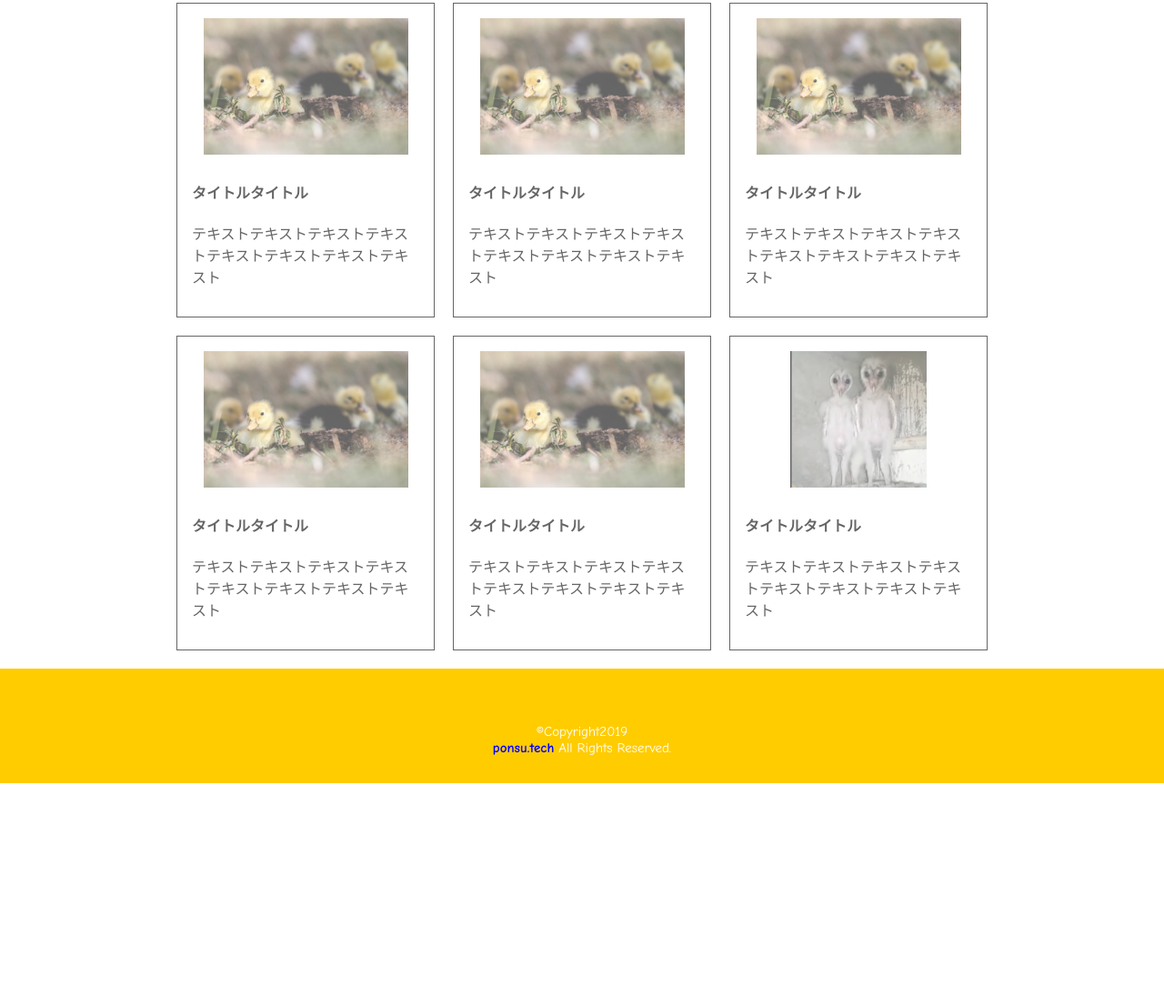
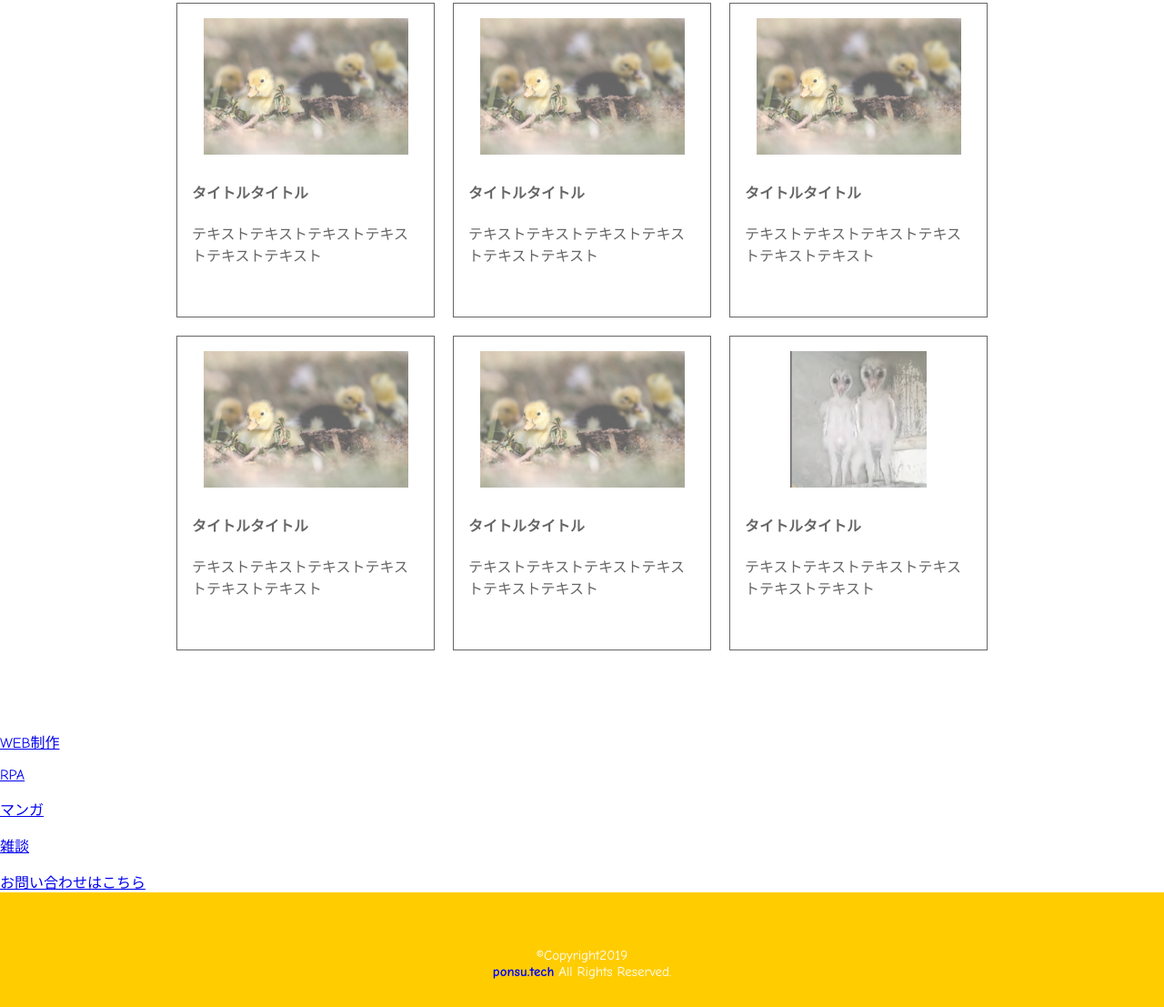
Before and after one commit to ponsu256/supreme-journey, a plain HTML site: page index.html in a window 1280 px wide. Shown: the part 856-1963 px from the top of the page at 91% size. Before the commit the page ends 1717 px from the top, so only its background shows below. Drawn offline with Linux system fonts and the light colour scheme; a web font is replaced by a local one.

Commit message:
Update index.html

```diff
--- a/index.html
+++ b/index.html
@@ -35,41 +35,56 @@
         <div class="blog">
           <img src="img/dack.jpg" alt="blogイメージ">
           <h4>タイトルタイトル</h4>
-          <p>テキストテキストテキストテキストテキストテキストテキストテキスト</p>
+          <p>テキストテキストテキストテキストテキストテキスト</p>
           <a class ="Link" href="blog/blog.html"></a>
         </div>
         <div class="blog">
           <img src="img/dack.jpg" alt="blogイメージ">
           <h4>タイトルタイトル</h4>
-          <p>テキストテキストテキストテキストテキストテキストテキストテキスト</p>
+          <p>テキストテキストテキストテキストテキストテキスト</p>
           <a class ="Link" href="blog/blog.html"></a>
         </div>
         <div class="blog">
           <img src="img/dack.jpg" alt="blogイメージ">
           <h4>タイトルタイトル</h4>
-          <p>テキストテキストテキストテキストテキストテキストテキストテキスト</p>
+          <p>テキストテキストテキストテキストテキストテキスト</p>
           <a class ="Link" href="blog/blog.html"></a>
         </div>
         <div class="blog">
           <img src="img/dack.jpg" alt="blogイメージ">
           <h4>タイトルタイトル</h4>
-          <p>テキストテキストテキストテキストテキストテキストテキストテキスト</p>
+          <p>テキストテキストテキストテキストテキストテキスト</p>
           <a class ="Link" href="blog/blog.html"></a>
         </div>
         <div class="blog">
           <img src="img/dack.jpg" alt="blogイメージ">
           <h4>タイトルタイトル</h4>
-          <p>テキストテキストテキストテキストテキストテキストテキストテキスト</p>
+          <p>テキストテキストテキストテキストテキストテキスト</p>
           <a class ="Link" href="blog/blog.html"></a>
         </div>
         <div class="blog">
           <img src="img/メンフクロウ.jpg" alt="blogイメージ">
           <h4>タイトルタイトル</h4>
-          <p>テキストテキストテキストテキストテキストテキストテキストテキスト</p>
+          <p>テキストテキストテキストテキストテキストテキスト</p>
           <a class ="Link" href="blog/blog.html"></a>
         </div>
       </div>
       </div>
+      <div class="last">
+      <section class="cate">
+        <h2>&nbsp;</h2>
+        <p><a href="category_1.html">WEB制作</a></p>
+        <p><a href="category_1.html">RPA</a></p>
+        <p><a href="category_1.html">マンガ</a></p>
+        <p><a href="category_1.html">雑談</a></p>
+
+      </section>
+      <section>
+      <a href="contact.html" class="btn">
+        お問い合わせはこちら
+      </a>
+      </section>
+    </div>
     <footer>
       ©Copyright2019<br> <span class="foot"><strong>ponsu.tech</strong></span> All Rights Reserved.
     </footer>
```
